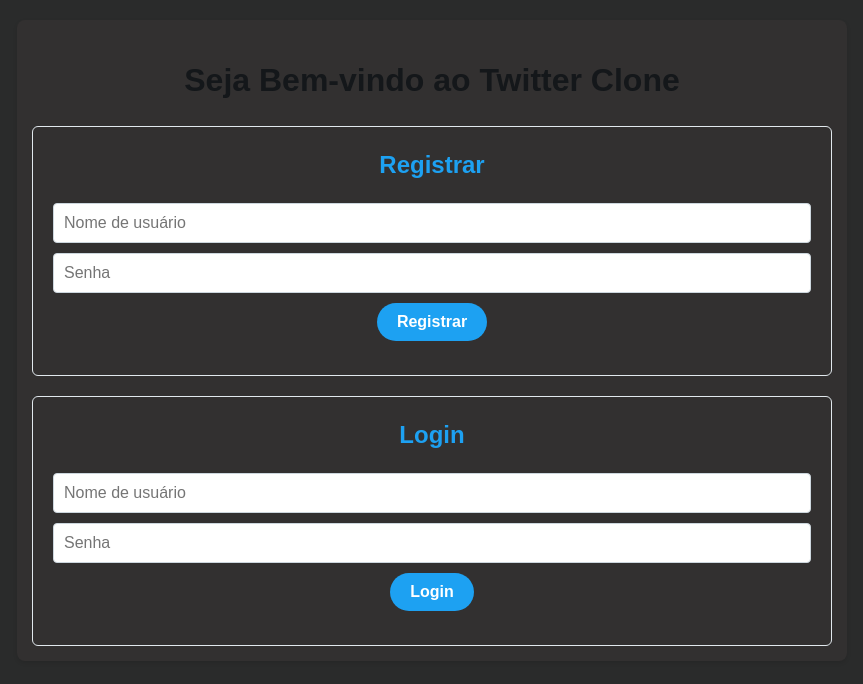
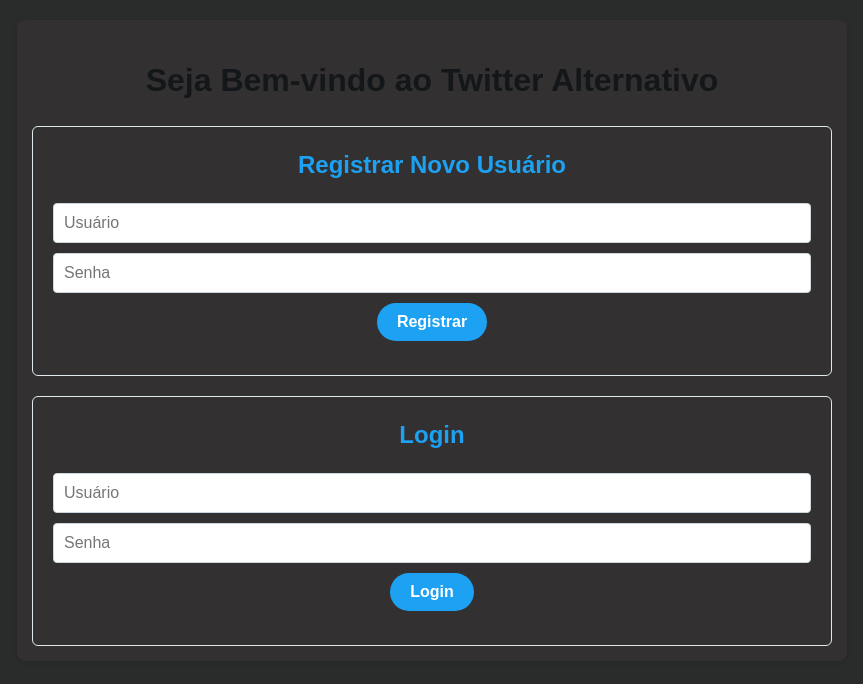
Before and after one commit to wnadson/twitter-clone, a plain HTML site: page frontend/login.html in a window 1280 px wide. Shown: the whole page, without its empty margins (208-1071 px from the left). Drawn offline with Linux system fonts and the light colour scheme.

Commit message:
Melhoria dos titulos da pagina de login

```diff
--- a/frontend/login.html
+++ b/frontend/login.html
@@ -3,17 +3,17 @@
 <head>
     <meta charset="UTF-8">
     <meta name="viewport" content="width=device-width, initial-scale=1.0">
-    <title>Login / Registro - Twitter Clone</title>
+    <title>Login / Registro - Twitter Alternativo</title>
     <link rel="stylesheet" href="css/style.css">
 </head>
 <body>
     <div class="container auth-container">
-        <h1>Seja Bem-vindo ao Twitter Clone</h1>
+        <h1>Seja Bem-vindo ao Twitter Alternativo</h1>
 
         <div class="form-container">
-            <h2>Registrar</h2>
+            <h2>Registrar Novo Usuário</h2>
             <form id="register-form">
-                <input type="text" id="register-username" placeholder="Nome de usuário" required>
+                <input type="text" id="register-username" placeholder="Usuário" required>
                 <input type="password" id="register-password" placeholder="Senha" required>
                 <button type="submit">Registrar</button>
                 <p id="register-message" class="message"></p>
@@ -23,7 +23,7 @@
         <div class="form-container">
             <h2>Login</h2>
             <form id="login-form">
-                <input type="text" id="login-username" placeholder="Nome de usuário" required>
+                <input type="text" id="login-username" placeholder="Usuário" required>
                 <input type="password" id="login-password" placeholder="Senha" required>
                 <button type="submit">Login</button>
                 <p id="login-message" class="message"></p>
```
